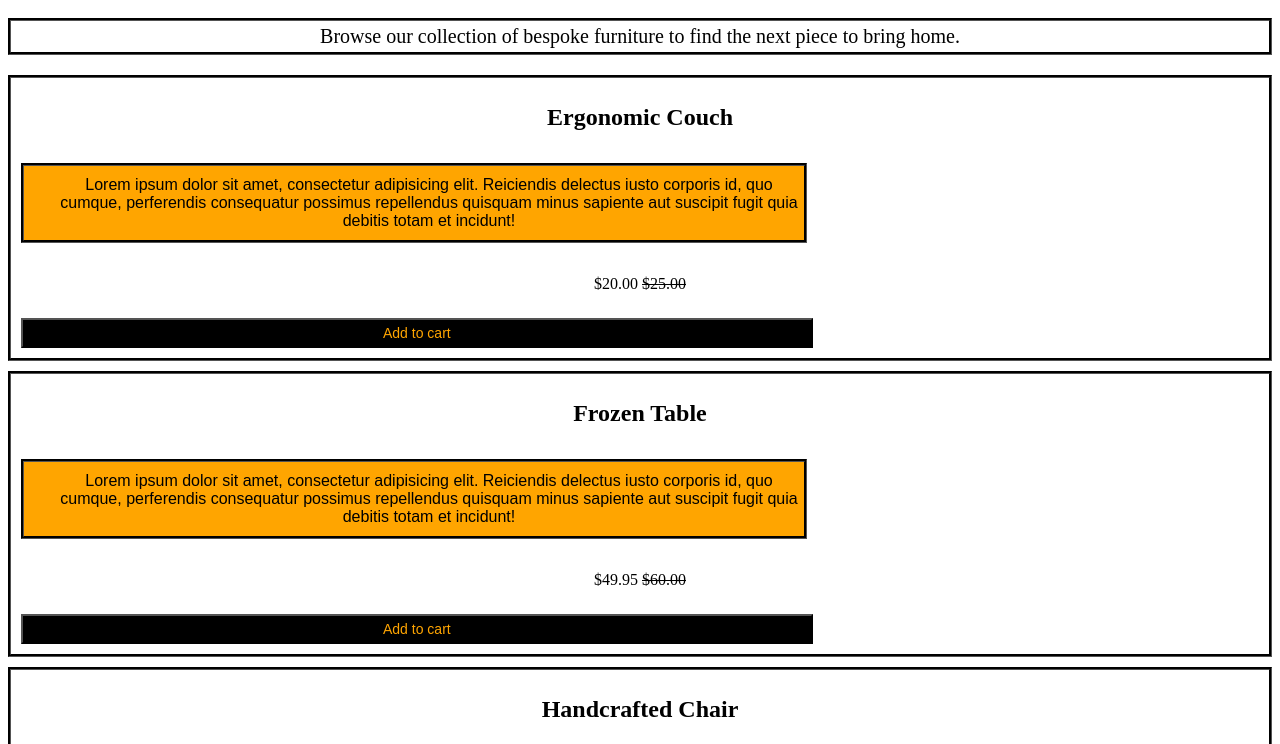
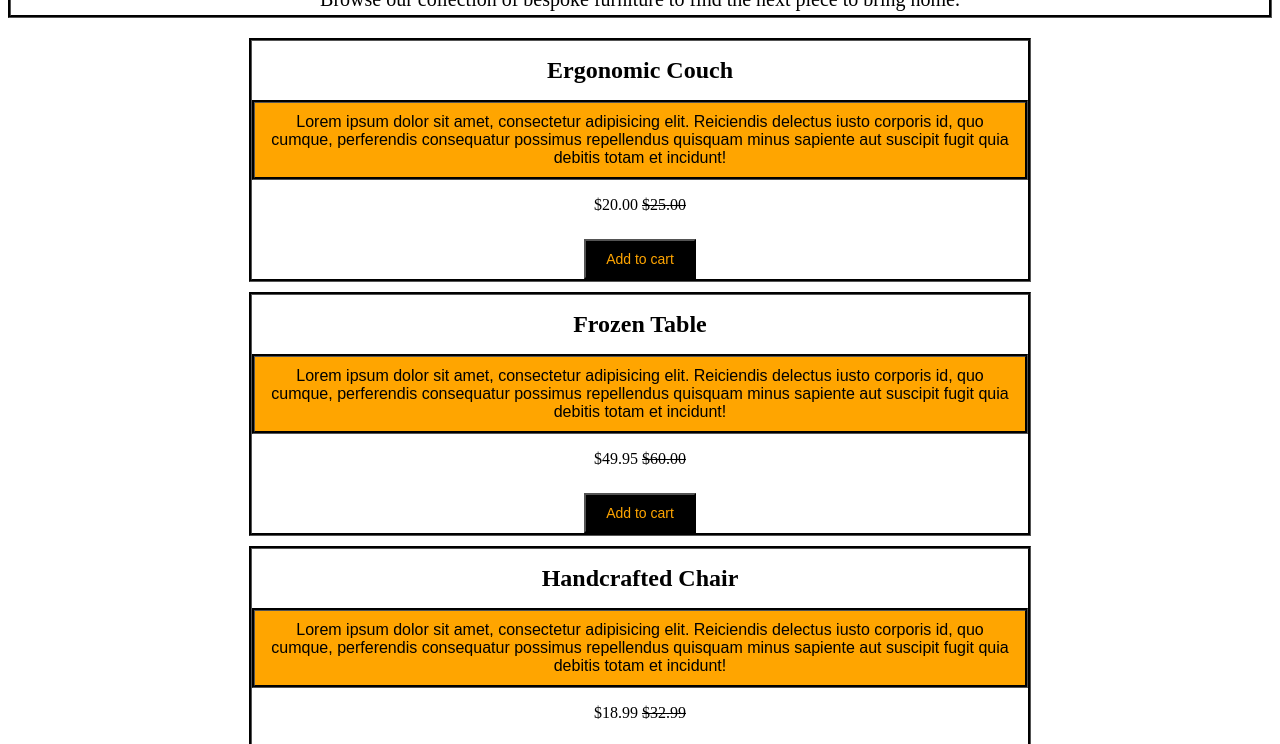
Before and after one commit to AntoniRom17/furniture-emporium, a plain HTML site: page index.html in a window 1280 px wide. Shown: the part 107-851 px from the top of the page. Drawn offline with Linux system fonts and the light colour scheme.

Commit message:
feature-a

```diff
--- a/index.css
+++ b/index.css
@@ -18,10 +18,9 @@ button {
   color: orange;
   cursor: pointer;
   font-size: 14px;
-  padding-left: 360px;
-  padding-right: 360px;
-  padding-top: 5px;
-  padding-bottom: 5px;
+  display: block;
+  margin: 0 auto;
+  padding: 10px 20px;
 
 }
 
@@ -32,13 +31,12 @@ button {
 }
 
 .description {
-  display: inline-block;
+  display: block;
+  margin: 0 auto;
   background-color: orange;
   border-color: black;
   border-style: groove;
-  padding-left: 30px;
-  padding-top: 10px;
-  padding-bottom: 10px;
+  padding: 10px 10px;
   font-family: Arial, Helvetica, sans-serif;
   width: 750px;
   text-align: center;
@@ -53,28 +51,27 @@ button:hover {
 .Couch {
     border-style: groove;
     border-color: black;
-    padding: 10px;
-    margin-top: 10px;
-    margin-bottom: 10px;
+    margin: 10px auto;
+    width: fit-content;
 }
 
 .Table {
     border-style: groove;
     border-color: black;
-    padding: 10px;
-    margin-top: 10px;
-    margin-bottom: 10px;
+    margin: 10px auto;
+    width: fit-content;
 }
 
 .Chair {
      border-style: groove;
     border-color: black;
-    padding: 10px;
-    margin-top: 10px;
-    margin-bottom: 10px;
+    margin: 10px auto;
+    width: fit-content;
 }
 
 h1 {
     text-align: center;
     font-size: 50px;
+    width: fit-content;
+    margin: 10px auto;
 }
```
